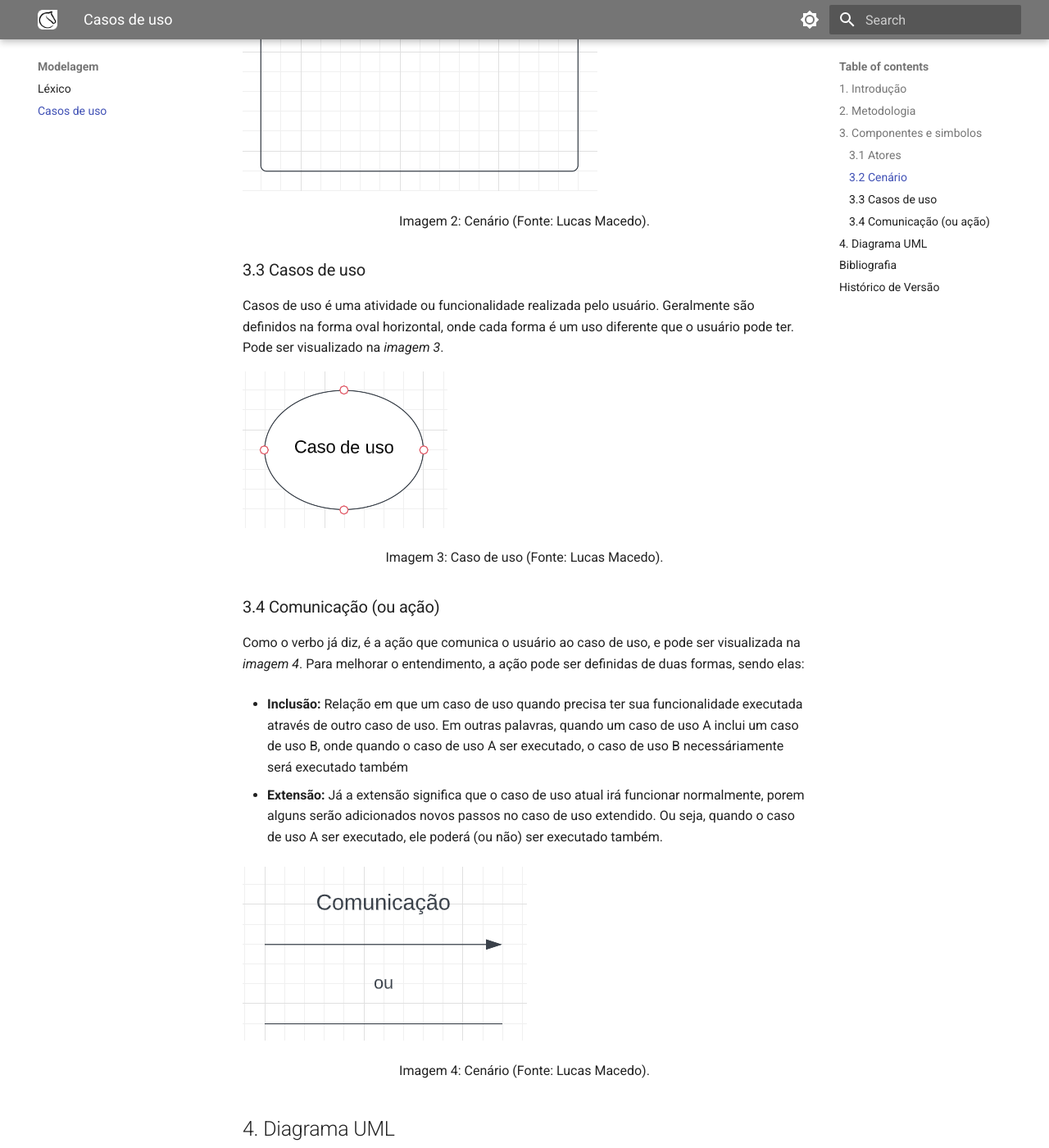
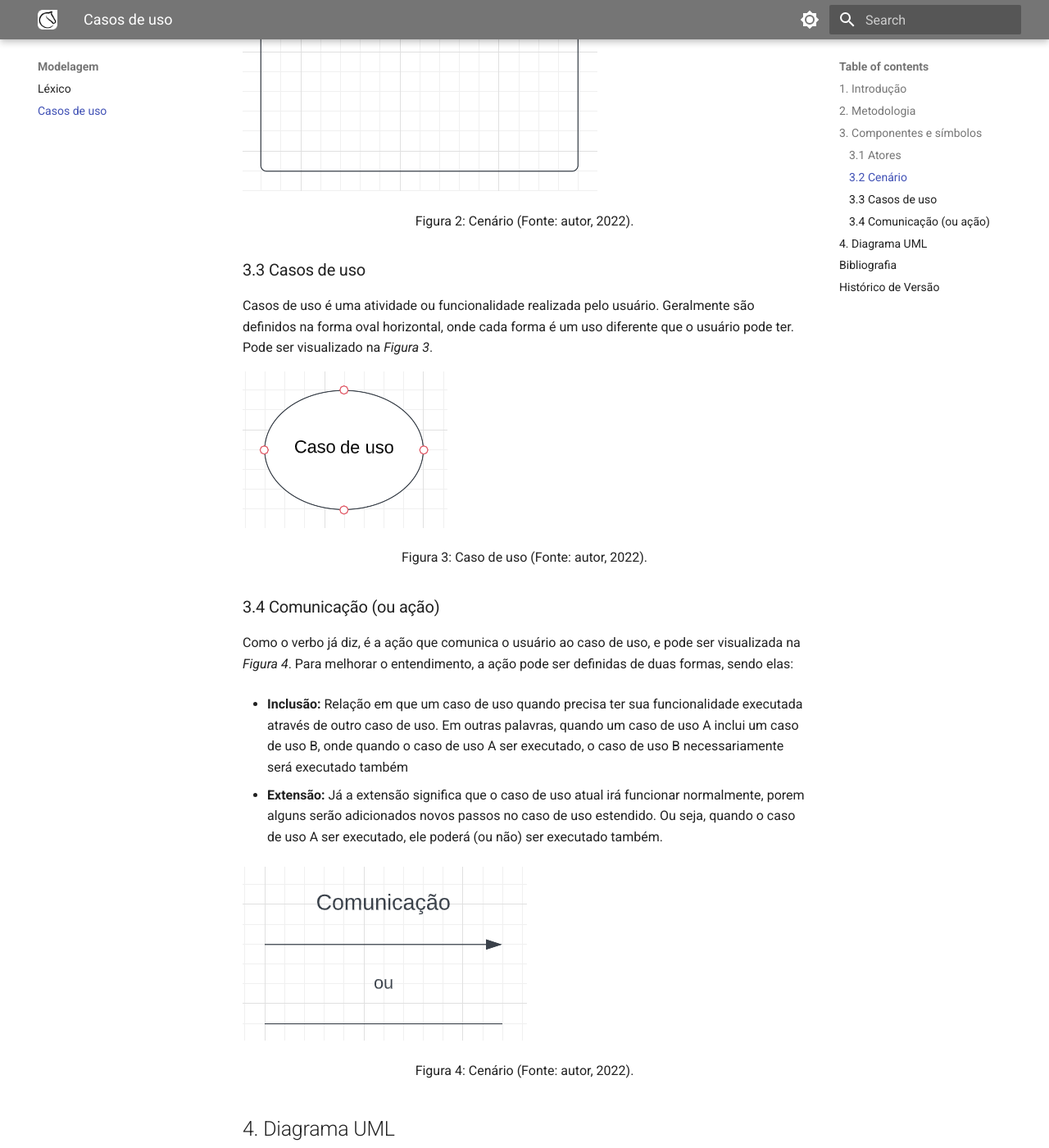
Before and after one commit to Requisitos-de-Software/2022.2-Lichess, an MkDocs documentation site: the page built from docs/modelagem/casos_de_uso.md, in a window 1280 px wide and 1400 px high, scrolled down 1346 px. Shown: the whole window at 82% size. Built offline with MkDocs 1.6.1 and Material for MkDocs 9.7.7, drawn with Linux system fonts in a browser that asks for light colours; some of the changed text lies outside the part shown.

Commit message:
fix: ajustes de gramática e formatação + inclusão do revisor

```diff
--- a/docs/modelagem/casos_de_uso.md
+++ b/docs/modelagem/casos_de_uso.md
@@ -1,64 +1,74 @@
 # Diagrama de Casos de Uso
+
 ## 1. Introdução
+
 O diagrama de casos de uso é uma representação de como o sistema deve realizar no ponto de vista do usuário. De outra forma, ele descreve as principais funcionalidades do sistema e a interação com usuários.
 
 ## 2. Metodologia
-Para a criação desse artefato foi utilizado a abordagem tradicionaç, ou seja, representação os casos de uso através de uma diagrama UML. A ferramenta utilizada para a criação do diagrama foi o [LucidChart](https://www.lucidchart.com/pages/pt), um software online para criação de diagramas.
 
-## 3. Componentes e simbolos
+Para a criação desse artefato foi utilizado a abordagem tradicional, ou seja, representação os casos de uso através de uma diagrama UML. A ferramenta utilizada para a criação do diagrama foi o [LucidChart](https://www.lucidchart.com/pages/pt), um software online para criação de diagramas.
+
+## 3. Componentes e símbolos
+
 Para a construção do diagrama, termos os seguintes elementos
 
 ### 3.1 Atores
-São os usuários do sistema, normalmente são representados por bonecos palitos. Pode ser visualizado na *imagem 1*.
+
+São os usuários do sistema, normalmente são representados por bonecos palitos. Pode ser visualizado na *Figura 1*.
 
 ![Ator](images/ator-uml.png)
 <div style="text-align: center">
-<p> Imagem 1: Ator (Fonte: Lucas Macedo).</p>
+<p> Figura 1: Ator (Fonte: autor, 2022).</p>
 </div>
 
 ### 3.2 Cenário
-Sequência de eventos que acontecem quando um usuário interage com o sistem. Geralmente definido como caixa. Todos os casos de uso fora da caixa são considerados fora do escopo do sistema. Pode ser visualizado na *imagem 2*.
+
+Sequência de eventos que acontecem quando um usuário interage com o sistema. Geralmente definido como caixa. Todos os casos de uso fora da caixa são considerados fora do escopo do sistema. Pode ser visualizado na *Figura 2*.
 
 ![Cenário](images/container-uml.png)
 <div style="text-align: center">
-<p> Imagem 2: Cenário (Fonte: Lucas Macedo).</p>
+<p> Figura 2: Cenário (Fonte: autor, 2022).</p>
 </div>
 
 ### 3.3 Casos de uso
-Casos de uso é uma atividade ou funcionalidade realizada pelo usuário. Geralmente são definidos na forma oval horizontal, onde cada forma é um uso diferente que o usuário pode ter. Pode ser visualizado na *imagem 3*.
+
+Casos de uso é uma atividade ou funcionalidade realizada pelo usuário. Geralmente são definidos na forma oval horizontal, onde cada forma é um uso diferente que o usuário pode ter. Pode ser visualizado na *Figura 3*.
 
 ![Casos de uso](images/usecase-uml.png)
 <div style="text-align: center">
-<p> Imagem 3: Caso de uso (Fonte: Lucas Macedo).</p>
+<p> Figura 3: Caso de uso (Fonte: autor, 2022).</p>
 </div>
 
 ### 3.4 Comunicação (ou ação)
-Como o verbo já diz, é a ação que comunica o usuário ao caso de uso, e pode ser visualizada na *imagem 4*. Para melhorar o entendimento, a ação pode ser definidas de duas formas, sendo elas:
 
-* **Inclusão:** Relação em que um caso de uso quando precisa ter sua funcionalidade executada através de outro caso de uso. Em outras palavras, quando um caso de uso A inclui um caso de uso B, onde quando o caso de uso A ser executado, o caso de uso B necessáriamente será executado também
+Como o verbo já diz, é a ação que comunica o usuário ao caso de uso, e pode ser visualizada na *Figura 4*. Para melhorar o entendimento, a ação pode ser definidas de duas formas, sendo elas:
 
-* **Extensão:** Já a extensão significa que o caso de uso atual irá funcionar normalmente, porem alguns serão adicionados novos passos no caso de uso extendido. Ou seja, quando o caso de uso A ser executado, ele poderá (ou não) ser executado também.
+* **Inclusão:** Relação em que um caso de uso quando precisa ter sua funcionalidade executada através de outro caso de uso. Em outras palavras, quando um caso de uso A inclui um caso de uso B, onde quando o caso de uso A ser executado, o caso de uso B necessariamente será executado também
+
+* **Extensão:** Já a extensão significa que o caso de uso atual irá funcionar normalmente, porem alguns serão adicionados novos passos no caso de uso estendido. Ou seja, quando o caso de uso A ser executado, ele poderá (ou não) ser executado também.
 
 ![Comunicação](images/action-uml.png)
 <div style="text-align: center">
-<p> Imagem 4: Cenário (Fonte: Lucas Macedo).</p>
+<p> Figura 4: Cenário (Fonte: autor, 2022).</p>
 </div>
 
 ## 4. Diagrama UML
 
 ![Comunicação](images/usecase-diagram-v1.png)
 <div style="text-align: center">
-<p> Imagem 5: Diagrama de uso (Fonte: Lucas Macedo).</p>
+<p> Figura 5: Diagrama de uso (Fonte: autor, 2022).</p>
 </div>
 
 ## Bibliografia
 
-[1] DevMedia. O que é UML e Diagramas de Caso de Uso: Introdução Prática à UML. 2012. DevMedia. Disponível em: https://www.devmedia.com.br/o-que-e-uml-e-diagramas-de-caso-de-uso-introducao-pratica-a-uml/23408. Acessado em: 07 de dez. de 2022.
+[1] DevMedia. O que é UML e Diagramas de Caso de Uso: Introdução Prática à UML. 2012. DevMedia. Disponível em: <https://www.devmedia.com.br/o-que-e-uml-e-diagramas-de-caso-de-uso-introducao-pratica-a-uml/23408>. Acessado em 07 de dez. de 2022.
 
-[2] IBM. Diagramas de Caso de Uso.IBM. Disponível em: https://www.ibm.com/docs/pt-br/rsm/7.5.0?topic=diagrams-use-case. Acessado em: 07 de dez. de 2022
+[2] IBM. Diagramas de Caso de Uso.IBM. Disponível em: <https://www.ibm.com/docs/pt-br/rsm/7.5.0?topic=diagrams-use-case>. Acessado em 07 de dez. de 2022
+
+[3] Ferramenta Lucidchart, disponível no [link](https://www.lucidchart.com/pages/pt). Acessado em 07 de dez. de 2022.
 
 ## Histórico de Versão
 
 | Versão | Data          | Descrição                          | Autor(es)     |  Revisor(es)  |
 | ------ | ------------- | ---------------------------------- | ------------- | ------------- |
-| `1.0`  |        07/12/2022       |        Criação incial do documento                            |     Lucas Macedo          |               |
+| `1.0`  |        07/12/2022       |        Criação inicial do documento                            |     Lucas Macedo          |  Nicolas Souza       |
```
